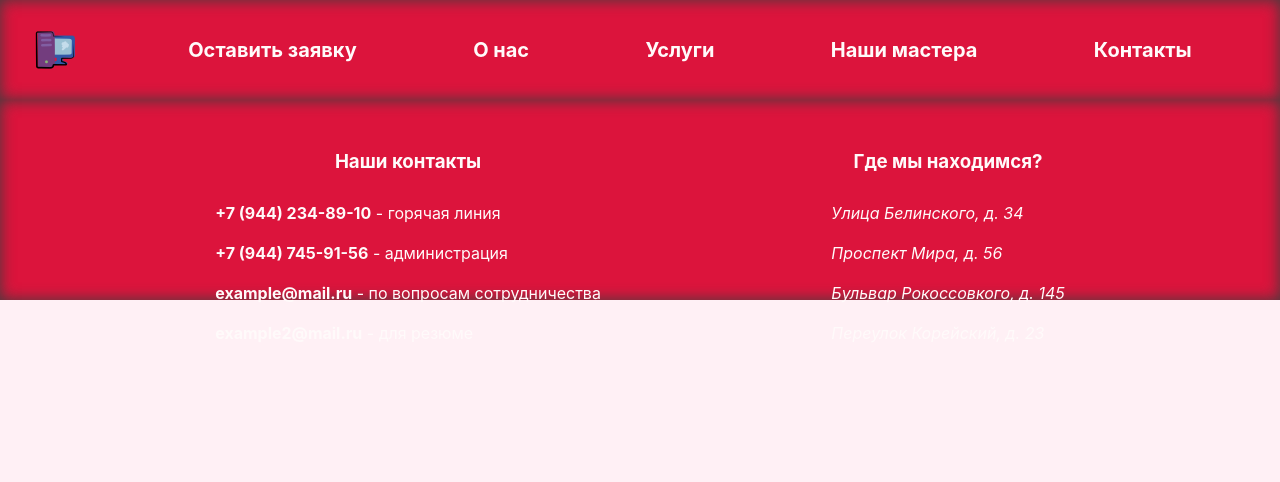
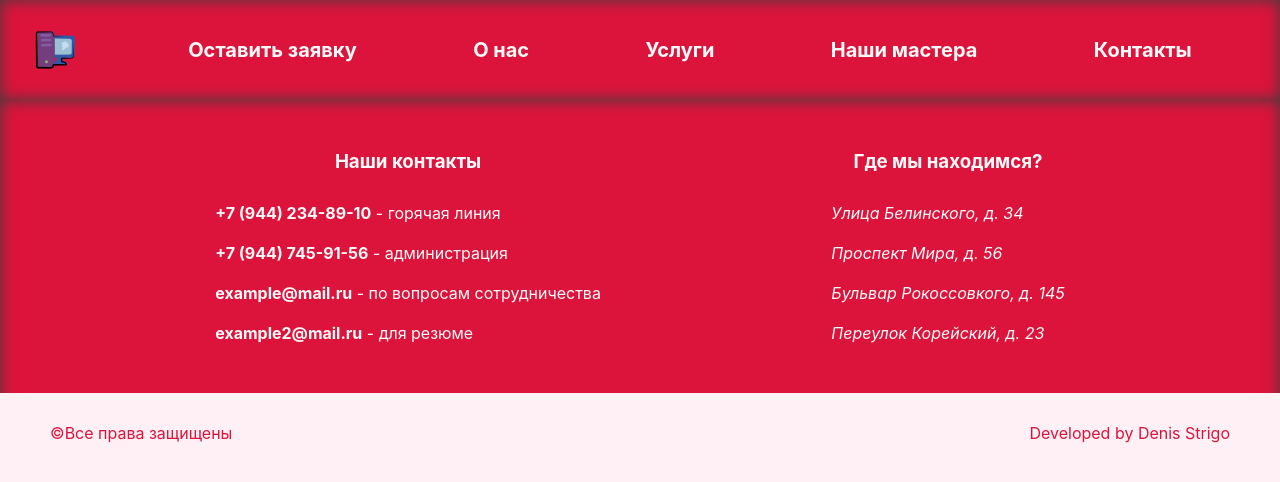
Before and after one commit to Den1sproger/CompBatya-Front-End, a Vue app: page /about in a window 1280 px wide. Shown: the top 482 px of the page. Built offline with nearby package versions, Linux system fonts and the light colour scheme.

Commit message:
feat: create official info component

```diff
--- a/src/App.vue
+++ b/src/App.vue
@@ -7,6 +7,7 @@
   </main>
   <footer>
     <contact-list></contact-list>
+    <official-info></official-info>
   </footer>
 </template>
 
@@ -14,11 +15,14 @@
 <script>
 import HeaderItem from '@/components/HeaderItem';
 import ContactList from '@/components/ContactList';
+import OfficialInfo from '@/components/OfficialInfo';
+
 
 export default {
   components: {
     HeaderItem,
     ContactList,
+    OfficialInfo,
   }
 }
 </script>
@@ -48,7 +52,6 @@ main {
 
 footer {
   width: 100%;
-  height: 200px;
   color: $text-light;
   background-color: $background-accent;
   box-shadow: inset 0 0 15px $border-dark;
--- /dev/null
+++ b/src/components/OfficialInfo.vue
@@ -0,0 +1,27 @@
+<template>
+  <section class="official-info">
+    <p>&#169;Все права защищены</p>
+    <p>Developed by Denis Strigo</p>
+  </section>
+</template>
+
+
+<script>
+</script>
+
+
+<style lang="scss" scoped>
+.official-info {
+  display: flex;
+  flex-direction: row;
+  justify-content: space-between;
+  align-items: center;
+  background-color: $background-light;
+  height: 80px;
+  padding: 0 50px;
+
+  p {
+    color: $text-accent;
+  }
+}
+</style>
```
